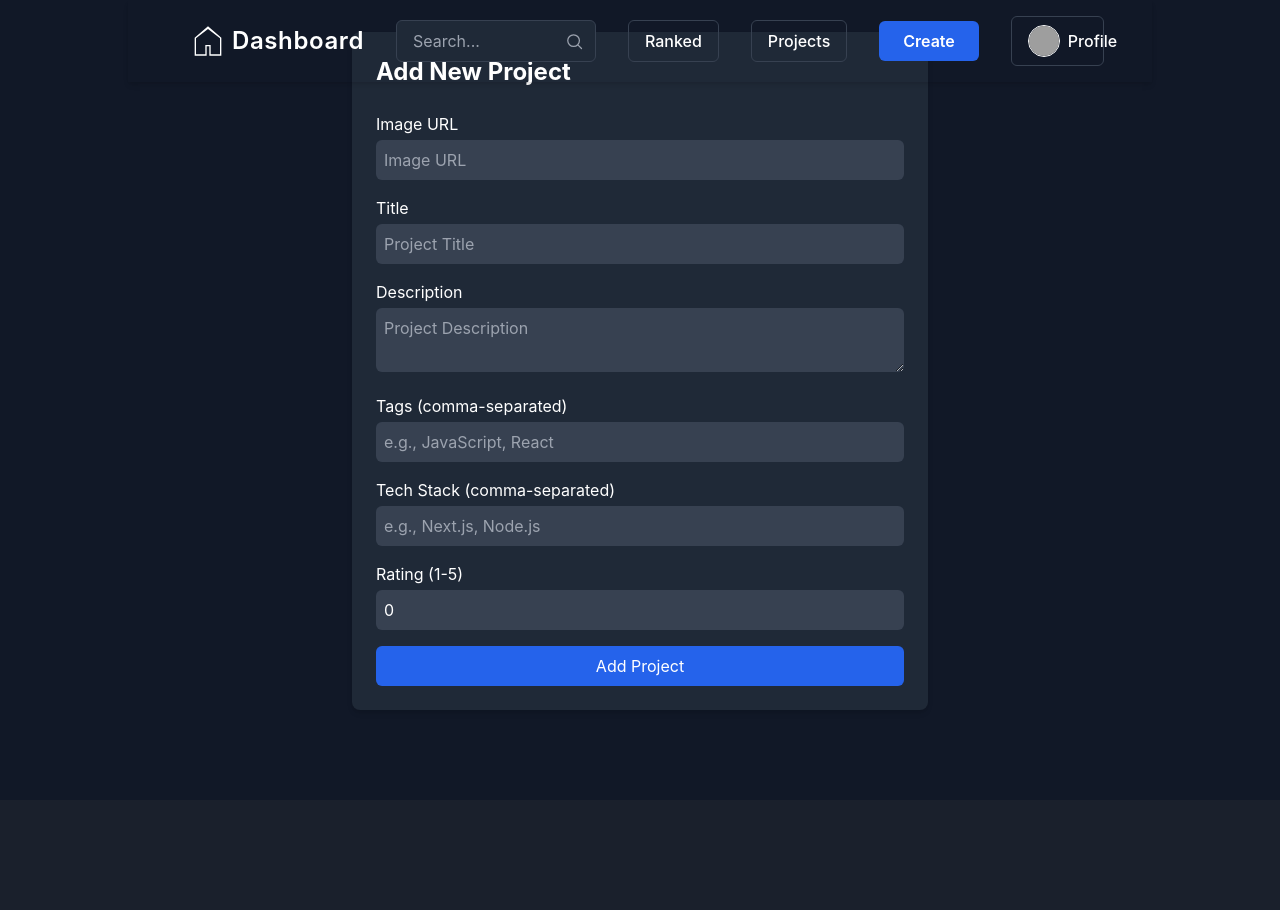
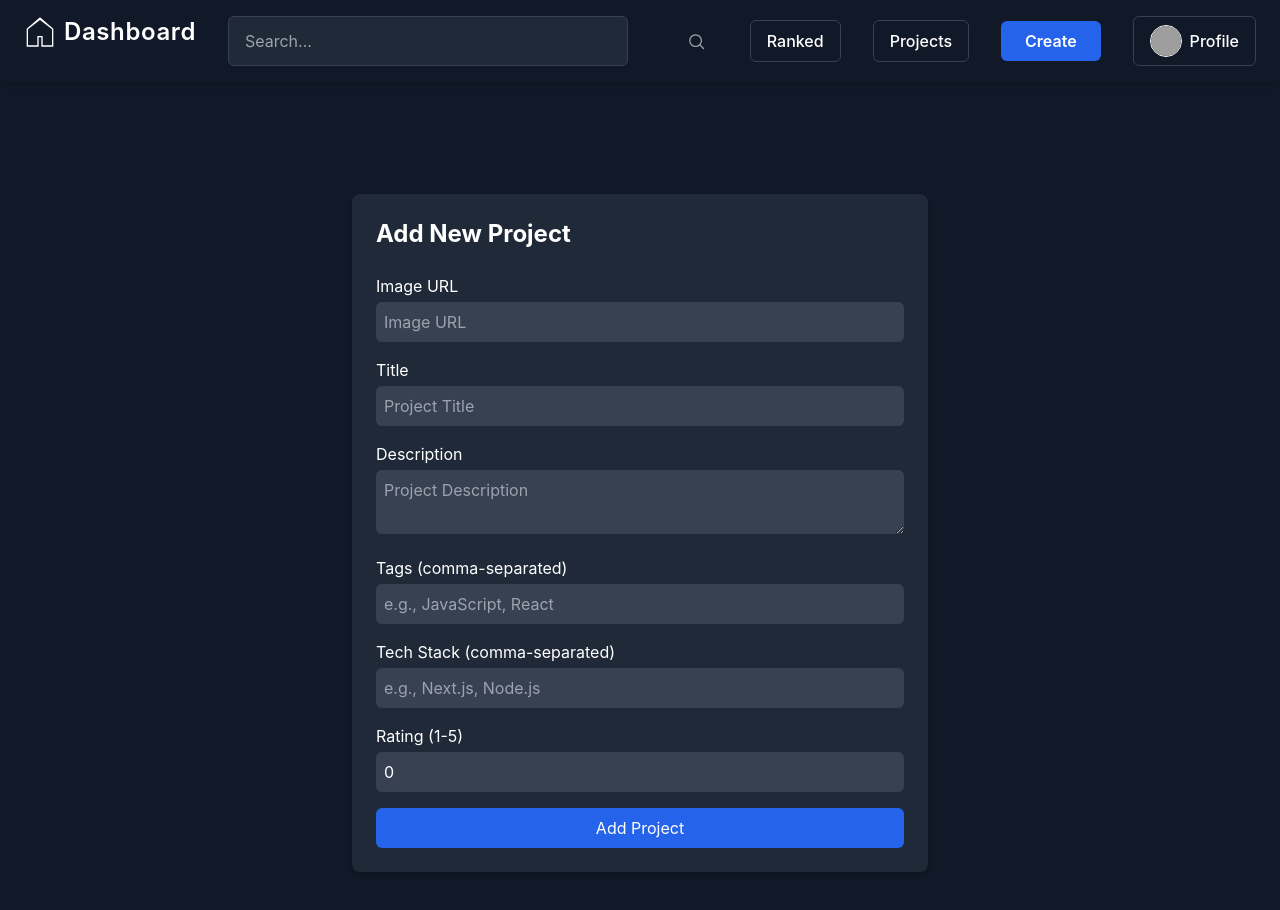
Before and after one commit to maltin1234/Portfolio, a Next.js app: page /add-project in a window 1280 px wide. Shown: the top 910 px of the page. Before the commit the page ends 800 px from the top, so only its background shows below. Built offline with nearby package versions, Linux system fonts and the light colour scheme; grey boxes are pictures that could not be loaded.

Commit message:
add sticky navbar

```diff
--- a/app/add-project/page.js
+++ b/app/add-project/page.js
@@ -13,9 +13,10 @@ export default function Page() {
 
   return (
     <div className="min-h-screen bg-gray-900 text-white py-10 py-8">
-
+       <div className="max-w-6xl mx-auto px-4 py-10"></div>
       <AddProjectForm onSubmit={handleAddProject} />
       <div className="mt-10 max-w-6xl mx-auto">
+
 
       </div>
     </div>
--- a/app/components/NavBar.js
+++ b/app/components/NavBar.js
@@ -26,7 +26,8 @@ export default function NavBar() {
   };
 
   return (
-    <header className="header flex items-left justify-between px-6 py-4 bg-gray-900 text-white shadow-md">
+    <header className="sticky top-0 z-10 flex items-left justify-between px-6 py-4 bg-gray-900 text-white shadow-md">
+
       {/* Logo */}
       <Link href="/projectdashboard">
         <div className="flex items-right gap-2 cursor-pointer">
@@ -117,7 +118,7 @@ export default function NavBar() {
 
 
         {/* Create Button */}
-        <Link href="/create">
+        <Link href="/add-project">
           <button className="py-2 px-6 bg-blue-600 text-white font-semibold rounded-md hover:bg-blue-500 transition duration-300">
             Create
           </button>
```
